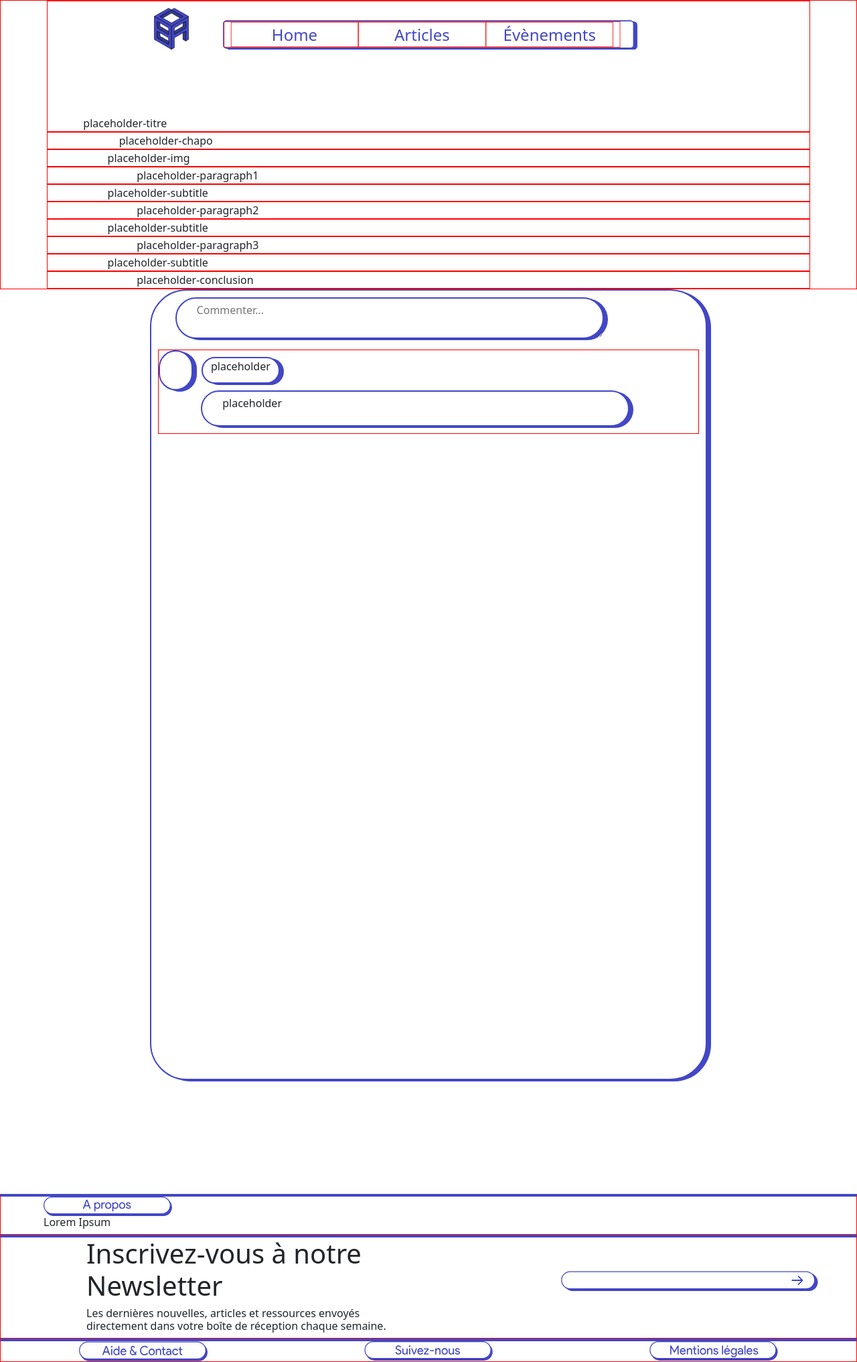
After one commit to zlamiia/BlogArt_Groupe9, a PHP site: page /views/frontend/index-articlepost.html in a window 1280 px wide. The commit adds this page. Shown: the whole page at 67% size. Run offline with PHP 8.4, Linux system fonts and the light colour scheme; a stand-in replaces the project's code that opens the database connection.

Commit message:
Front-End Modifs
Homepage, ecrire articles, articles et articles postés rajoutées au code

```diff
--- a/src/css/style.css
+++ b/src/css/style.css
@@ -1,3 +1,4 @@
+/* Index */
 .container{
     border: 1px solid red;
 }
@@ -19,21 +20,20 @@
 .header{
     position: fixed;
     left: 20vw;
-    background-image: url(/src/images/Header.svg);
-    background-size: contain;
-    background-repeat: no-repeat;
     scale: 0.8;
     width: 60vw;
-    padding-bottom: 25px;
-    margin-top: 20px;
+    text-align: center;
+	background: #FFFFFF;
+    border: 2px solid #4247C6;
+    box-shadow: 6px 2px 0px 0px #4247C6;
+    border-radius: 7px;
+    margin-bottom: 10px;
+    margin-top: 25px;
 
 }
 .header-content{
-    margin-top: 1%;
     border: 1px solid red;
-    font-weight: 400;
     font-size: 30px;
-    line-height: 36px;
 }
 a:link{
     background-color: transparent;
@@ -56,10 +56,30 @@ a:active {
     text-decoration: underline;
 }
 
-.home-content{
-    margin-top: 169.88px;
+.title-content{
+    padding-top: 169.88px;
     padding-left: 4.167vw;
     padding-right: 4.167vw;
+}
+.chapo-content{
+    padding-left: 8.334vw;
+    padding-right: 8.334vw;
+}
+.img-content{
+    padding-left: 7vw;
+    padding-right: 7vw;
+}
+.paragraph-content{
+    padding-left: 10.4175vw;
+    padding-right: 10.4175vw;
+}
+.subtitle-content{
+    padding-left: 7vw;
+    padding-right: 7vw;
+}
+.conclusion-content{
+    padding-left: 10.4175vw;
+    padding-right: 10.4175vw;
 }
 
 .subtitle{
@@ -75,26 +95,29 @@ a:active {
     height: 427.31px;
     border: 1px solid red;
 }
-.articles-home-img_box-2{
+.articles-img_box-2{
     background-color: #4247C6;
     height: 354.63px;
     border: 1px solid red;
 }
-.articles-home-text-2{
+.articles-text-2{
     height: 228.83px;
     border: 1px solid red;
 }
-.articles-home-img_box-3{
+.articles-img_box-3{
     background-color: #4247C6;
     height: 354.63px;
     border: 1px solid red;
 }
-.articles-home-text-3{
+.articles-text-3{
     height: 228.83px;
     border: 1px solid red;
 }
-.space-articles-home-2-3{
+.space-articles-2-3{
     width: 3.75vw;
+}
+.space-articles{
+    width: 14.305vw;
 }
 
 .evenement-home-carte-content{
@@ -125,5 +148,103 @@ a:active {
 }
 
 .border{
-    border: 1px solid red;
+    border: 3px solid green;
 }
+
+/* Index2 */
+.ecrire-title{
+    margin-top: 140px;
+    margin-bottom: 50px;
+    padding-left: 4.167vw;
+}
+.ecrire-article{
+    width: 50vw;
+    margin-bottom: 10px;
+}
+.form-div{
+    padding: 0px;
+    margin-bottom: 10px;
+}
+.form-style{
+    width: 48vw;
+    text-align: center;
+	background: #FFFFFF;
+    border: 2px solid #4247C6;
+    box-shadow: 6px 2px 0px 0px #4247C6;
+    border-radius: 55px;
+    margin-bottom: 10px;
+    padding: 10px;
+}
+input[type=submit] {
+    background-color: #4247C6;
+    border: none;
+    color: #fff;
+    padding: 15px 30px;
+    text-decoration: none;
+    margin: 4px 2px;
+    cursor: pointer;
+    border-radius: 55px;
+
+}
+
+.comment-section{
+    width: 65vw;
+    height: 1181.03px;
+    background: #FFFFFF;
+    border: 2px solid #4247C6;
+    box-shadow: 6px 2px 0px 0px #4247C6;
+    border-radius: 55px;
+    margin-bottom: 10px;
+    padding: 10px;
+}
+.form-comment-style{
+    width: 50vw;
+	background: #FFFFFF;
+    border: 2px solid #4247C6;
+    box-shadow: 6px 2px 0px 0px #4247C6;
+    border-radius: 55px;
+    margin-bottom: 10px;
+    padding-left: 30px;
+    padding-right: 30px;
+    padding-top: 5px;
+    padding-bottom: 5px;
+}
+.form-comment{
+    padding-left: 2vw;
+}
+.comment-user-photo{
+    width: 4vw;
+    height: 60px;
+    text-align: center;
+	background: #FFFFFF;
+    border: 2px solid #4247C6;
+    box-shadow: 6px 2px 0px 0px #4247C6;
+    border-radius: 55px;
+}
+.user-photo-name{
+    align-items: center;
+}
+.comment-user-name{
+    align-items: center;
+    width: auto;
+    margin-left: 1vw;
+    height: 40px;
+	background: #FFFFFF;
+    border: 2px solid #4247C6;
+    box-shadow: 6px 2px 0px 0px #4247C6;
+    border-radius: 55px;
+    /* margin-top: 20px; */
+}
+.comment-user-comment{
+    width: 50vw;
+	background: #FFFFFF;
+    border: 2px solid #4247C6;
+    box-shadow: 6px 2px 0px 0px #4247C6;
+    border-radius: 55px;
+    margin-bottom: 10px;
+    margin-left: 4vw;
+    padding-left: 30px;
+    padding-right: 30px;
+    padding-top: 5px;
+    padding-bottom: 5px;
+}
--- /dev/null
+++ b/views/frontend/index-articlepost.html
@@ -0,0 +1,118 @@
+<!DOCTYPE html>
+<html lang="en">
+<head>
+    <meta charset="UTF-8">
+    <meta http-equiv="X-UA-Compatible" content="IE=edge">
+    <meta name="viewport" content="width=device-width, initial-scale=1.0">
+    <title>Bordeaux Digit'Arts</title>
+    <link href="https://cdn.jsdelivr.net/npm/bootstrap@5.3.0-alpha1/dist/css/bootstrap.min.css" rel="stylesheet" integrity="sha384-GLhlTQ8iRABdZLl6O3oVMWSktQOp6b7In1Zl3/Jr59b6EGGoI1aFkw7cmDA6j6gD" crossorigin="anonymous">
+    <link rel="stylesheet" href="/src/css/style.css">
+</head>
+<body>
+    <!-- Logo-->
+    <img class="logo" src="/src/images/Logo.svg" alt="">
+    <!-- Header + Cover -->
+    <!-- Header -->
+    <div class="header container">
+        <header class="row container text-center">
+            <div class="col header-content">
+                <a href="">Home</a>
+            </div>
+            <div class="col header-content">
+                <a href="">Articles</a>
+            </div>
+            <div class="col header-content">
+                <a href="">Évènements</a>
+            </div>
+        </header>
+    </div>
+    <!-- Article  -->
+    <div class="container-fluid">
+        <div class="container title-content">placeholder-titre</div>
+        <div class="container chapo-content">placeholder-chapo</div>
+        <div class="container img-content">placeholder-img</div>
+        <div class="container paragraph-content">placeholder-paragraph1</div>
+        <div class="container subtitle-content">placeholder-subtitle</div>
+        <div class="container paragraph-content">placeholder-paragraph2</div>
+        <div class="container subtitle-content">placeholder-subtitle</div>
+        <div class="container paragraph-content">placeholder-paragraph3</div>
+        <div class="container subtitle-content">placeholder-subtitle</div>
+        <div class="container conclusion-content">placeholder-conclusion</div>
+    </div>
+
+    <!-- Commenter/Comentaires -->
+    <div class="container comment-section">
+        <form class="form-comment" id="form-comment" action="">
+            <textarea class="form-comment-style" id="comment-box" name="comment-box" placeholder="Commenter..." rows="2" cols="50"></textarea>
+        </form>
+        <div class="container comment-user">
+            <div class="row user-photo-name">
+                <div class="comment-user-photo">
+
+                </div>
+                <div class="comment-user-name">
+                    <p>placeholder</p>
+                </div>
+            </div>
+            <div class="comment-user-comment">
+                <p>placeholder</p>
+            </div>
+
+        </div>
+    </div>
+
+    <!-- A propos -->
+    <div class="container-fluid a-propos">
+        <img class="footer-tags"src="/src/images/Apropos.svg" alt="">
+        <h6>Lorem Ipsum</h6>
+    </div>
+    <!-- Newsletter  -->
+    <div class="container-fluid newsletter">
+        <div class="row">
+            <!-- Newsletter Texte  -->
+            <div class="col newsletter-text_box">
+                <h1>Inscrivez-vous à notre<br>Newsletter</h1>
+                <h6>Les dernières nouvelles, articles et ressources envoyés<br>directement dans votre boîte de réception chaque semaine.</h6>
+            </div>
+            <!-- S'incrire au newsletter -->
+            <div class="col newsletter-mail">
+                <svg class="newsletter-mail-subscribe" xmlns="http://www.w3.org/2000/svg" viewBox="0 0 606 48">
+                    <style>
+                        .st0{
+                            fill:#4247C6;
+                        }
+                        .st1{
+                            fill:#FFFFFF;
+                            stroke:#4247C6;
+                            stroke-width:2;
+                        }
+                    </style>
+                    <path class="st0" d="M27.6,5.3h556.6c11.7,0,21.1,9.5,21.1,21.1v0c0,11.7-9.5,21.1-21.1,21.1H27.6c-11.7,0-21.1-9.5-21.1-21.1v0
+                        C6.4,14.8,15.9,5.3,27.6,5.3z"/>
+                    <path class="st1" d="M21.1,1.8h556.6c11.1,0,20.1,9,20.1,20.1v0c0,11.1-9,20.1-20.1,20.1H21.1C10,42.1,1,33.1,1,21.9v0
+                        C1,10.8,10,1.8,21.1,1.8z"/>
+                    <path class="st0" d="M570.1,23.3c0.6-0.6,0.6-1.5,0-2.1l-9.5-9.5c-0.6-0.6-1.5-0.6-2.1,0c-0.6,0.6-0.6,1.5,0,2.1l8.5,8.5l-8.5,8.5
+                        c-0.6,0.6-0.6,1.5,0,2.1c0.6,0.6,1.5,0.6,2.1,0L570.1,23.3z M543.9,23.7H569v-3h-25.2V23.7z"/>
+                </svg>
+            </div>
+        </div>
+    </div>
+
+    <div class="container-fluid footer">
+        <div class="row">
+            <div class="col text-center">
+                <img class="footer-tags" src="/src/images/Aide.svg" alt="">
+            </div>
+            <div class="col text-center">
+                <img class="footer-tags" src="/src/images/Suivez.svg" alt="">
+            </div>
+            <div class="col text-center">
+                <img class="footer-tags" src="/src/images/Mentions.svg" alt="">
+            </div>
+        </div>
+    </div>
+
+
+    <script src="https://cdn.jsdelivr.net/npm/bootstrap@5.3.0-alpha1/dist/js/bootstrap.bundle.min.js" integrity="sha384-w76AqPfDkMBDXo30jS1Sgez6pr3x5MlQ1ZAGC+nuZB+EYdgRZgiwxhTBTkF7CXvN" crossorigin="anonymous"></script>
+</body>
+</html>
```
Also changed, not shown: views/frontend/index-articles.html (added, +104 -0 lines), views/frontend/index-ecrire.html (added, +105 -0 lines), views/frontend/index-home.html (renamed from views/frontend/index.html, +13 -12 lines), src/images/Ecrire-title.svg (added), src/images/big-bubble.svg (added), src/images/small-bubble.svg (added).
